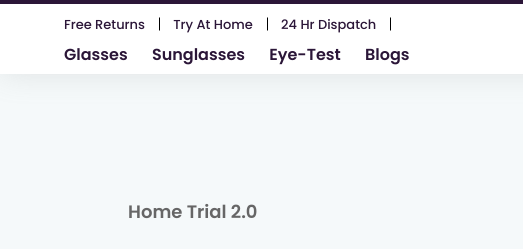
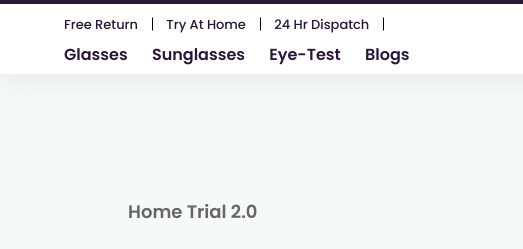
Before and after one commit to habu23183/Scoreboard, a plain HTML site: page index.html in a window 1280 px wide. Shown: the top 249 px of the page, 0-523 px from the left. Drawn offline with Linux system fonts and the light colour scheme.

Commit message:
changes rtn

```diff
--- a/index.html
+++ b/index.html
@@ -24,7 +24,7 @@
                     <div class="column">
                         <ul class="links-top">
                             <li>
-                                <a href="#">Free Returns</a>
+                                <a href="#">Free Return</a>
                             </li>
                             <li>
                                 <a href="#">Try At Home</a>
```
